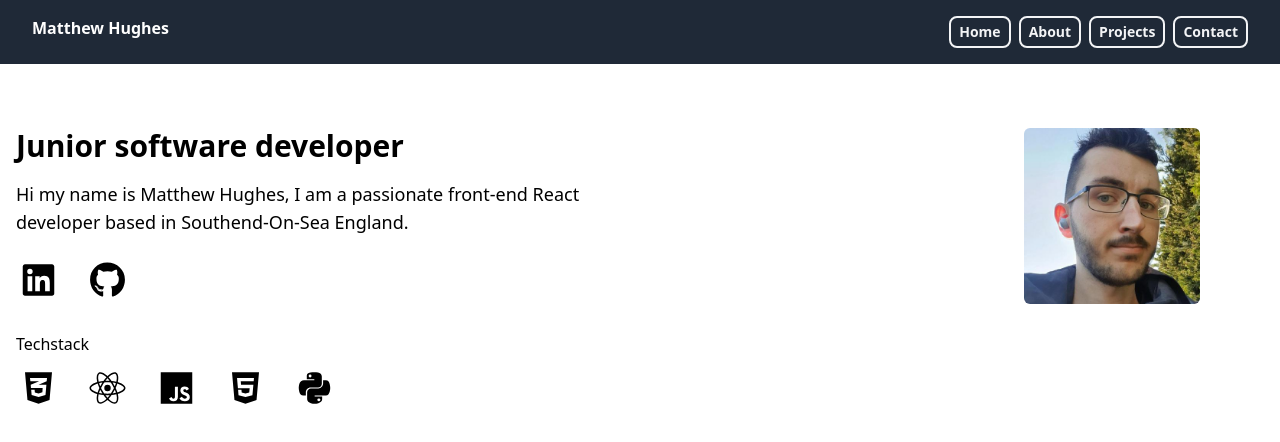
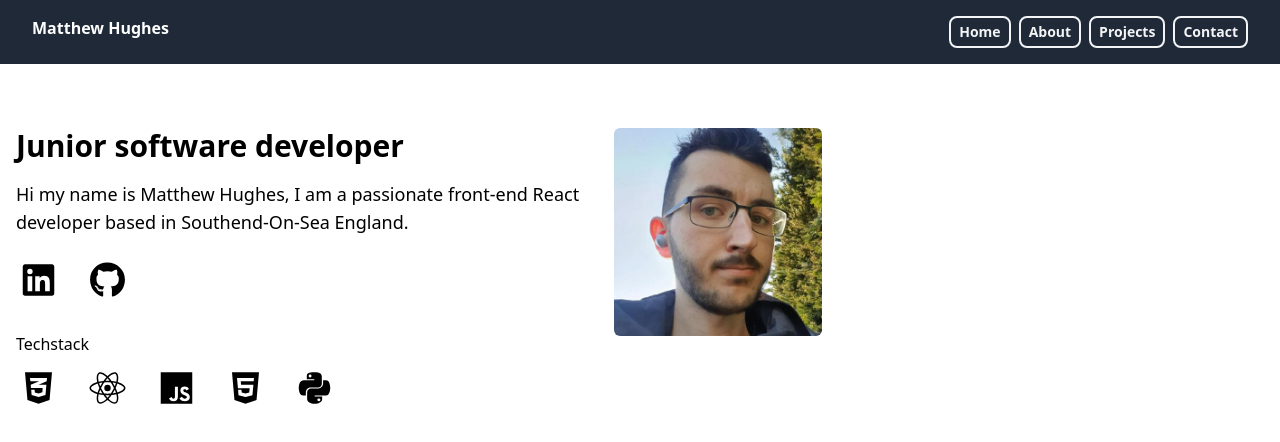
Before and after one commit to mattthughes/portfolio-app, a React (Vite) app: page / in a window 1280 px wide. Shown: the top 442 px of the page. Built offline with nearby package versions, Linux system fonts and the light colour scheme.

Commit message:
Adjusted portfolio image styling

```diff
--- a/src/pages/home/Home.jsx
+++ b/src/pages/home/Home.jsx
@@ -13,7 +13,7 @@ import {
 
 const Home = () => {
     return (
-        <section className="pt-20 md:pt-32">
+        <section className="pt-20 md:pt-32 min-h-[75vh]">
             <div className="max-w-7xl mx-auto px-4">
                 <div className="flex flex-col lg:flex-row items-center lg:items-start gap-10 lg:gap-3">
                     <div className="flex-1 text-center lg:text-left">
@@ -66,11 +66,11 @@ const Home = () => {
                             </ul>
                         </div>
                     </div>
-                    <div className=" hidden lg:flex flex-1 lg:justify-end lg:pr-8 xl:pr-16">
+                    <div className=" hidden lg:flex flex-1 lg:justify-start lg:pr-8 xl:pr-16">
                         <img
                             src="/docs/images/portfolio-image.jpg"
                             alt="Matthew Hughes"
-                            className="w-44 h-44 rounded-md object-cover"
+                            className="w-44 h-44 md:w-52 md:h-52 mx-auto lg:mx-0 rounded-md object-cover"
                         />
                     </div>
                 </div>
```
